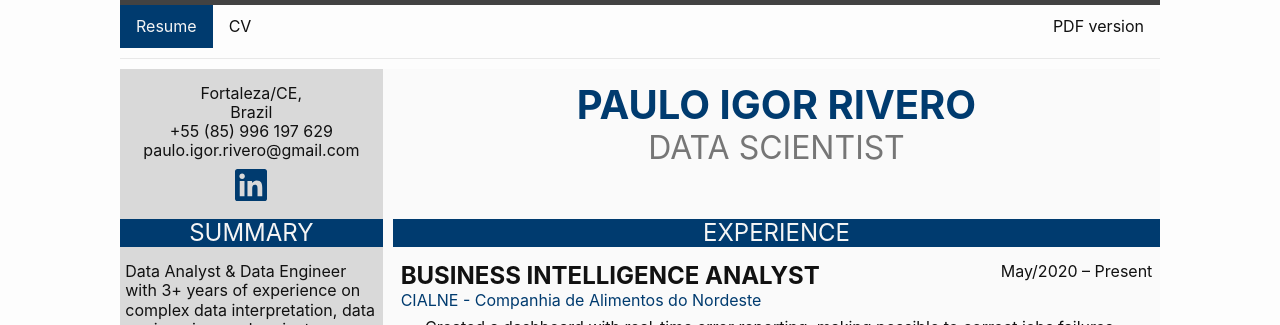
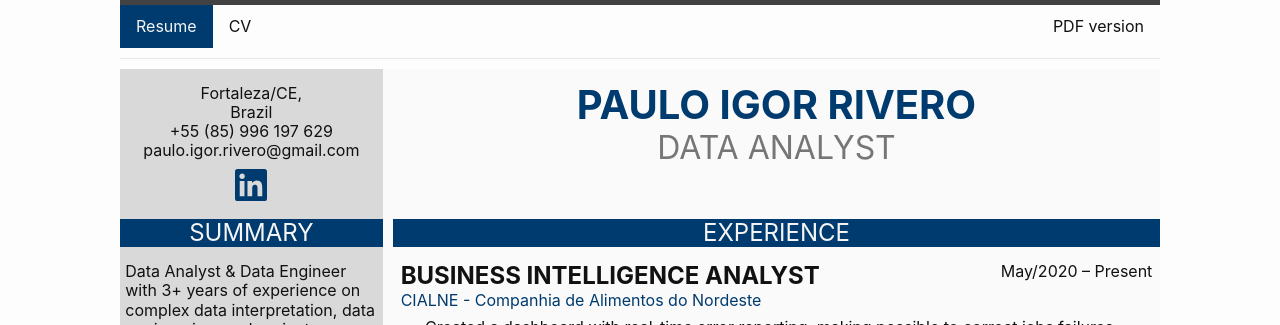
Before and after one commit to IgorRivero/igorrivero.github.io, a Jekyll site: the page built from index.md, in a window 1280 px wide and 900 px high. Shown: the top 325 px of the window. Built offline with Jekyll 4.4.1, drawn with Linux system fonts in a browser that asks for light colours.

Commit message:
resume and CV

```diff
--- a/_data/general.json
+++ b/_data/general.json
@@ -9,7 +9,7 @@
     },
     "languages": "Portuguese (native), English",
     "nationality": "Brazilian",
-    "title-1": "Data Scientist",
+    "title-1": "Data Analyst",
     "experience-since": "2017",
     "social-links": {
             "linkedin": "pigorrivero"
```
